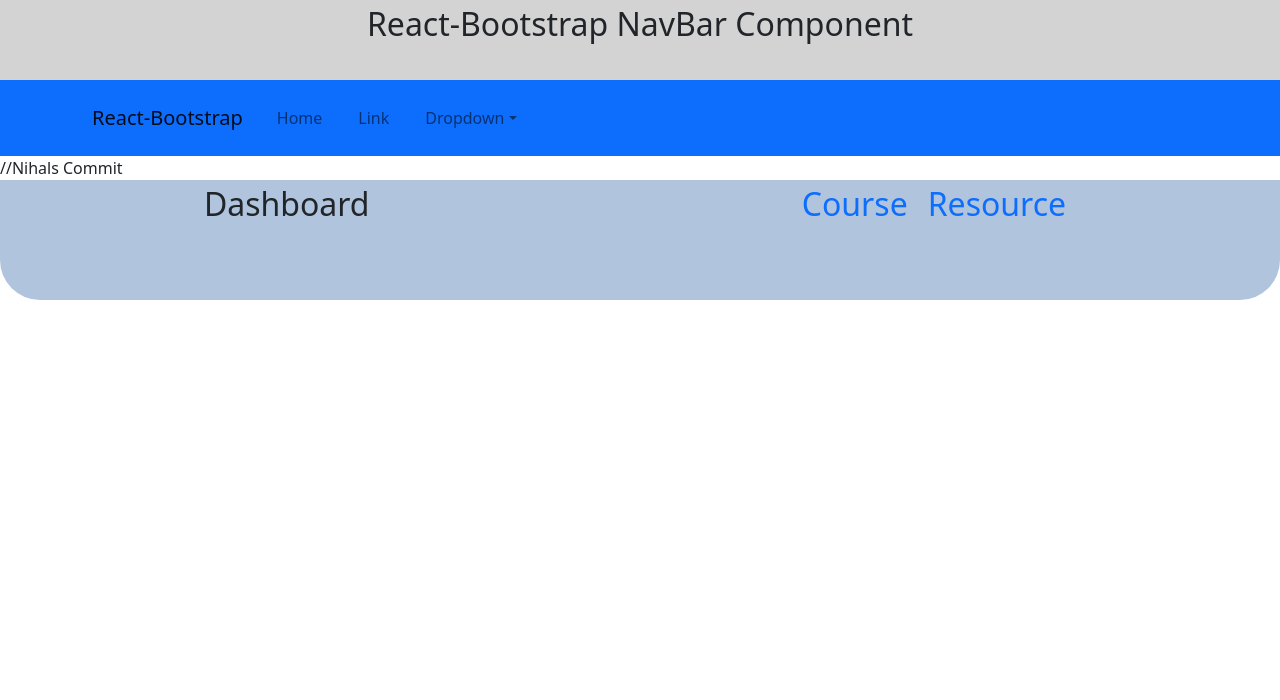
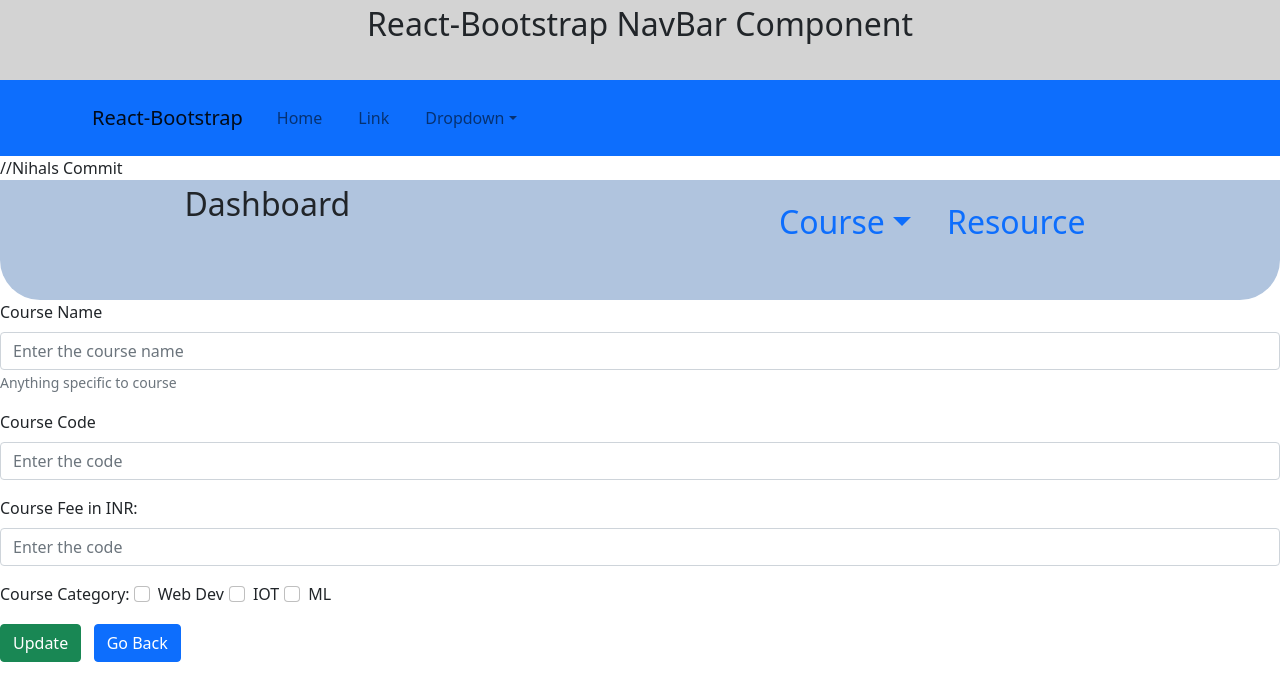
Before and after one commit to Faithinfotech-Training/Experion-Node-Team4, a React (Create React App) app: page /admin/course/edit-course in a window 1280 px wide. Shown: the top 700 px of the page. Built offline with nearby package versions, Linux system fonts and the light colour scheme.

Commit message:
Course Management Edits

```diff
--- a/package.json
+++ b/package.json
@@ -6,6 +6,7 @@
     "@testing-library/jest-dom": "^5.15.1",
     "@testing-library/react": "^11.2.7",
     "@testing-library/user-event": "^12.8.3",
+    "axios": "^0.24.0",
     "bootstrap": "^5.1.3",
     "react": "^17.0.2",
     "react-bootstrap": "^2.0.2",
--- a/src/Routers/Routers.js
+++ b/src/Routers/Routers.js
@@ -3,6 +3,9 @@
 
 import CourseMng from "../pages/Course/CourseMng";
 import AddCourse from "../pages/Course/AddCourse";
+import EditCourse from "../pages/Course/EditCourse/EditCourse";
+import ViewCourse from "../pages/Course/ViewCourse/ViewCourse";
+
 
 function Routers() {
   return (
@@ -12,8 +15,9 @@
       <Routes>
         <Route path="/admin/course" element={<CourseMng />} />
         <Route path="/admin/course/add-course" element={<AddCourse />} />
-        <Route path="/admin/course/add-" element={<AddCourse />} />
-      </Routes>
+        <Route path="/admin/course/edit-course" element={<EditCourse />}/>
+        <Route path="/admin/course/view-courses" element={<ViewCourse />}/>
+        </Routes>
     </Router>
   );
 }
--- a/src/pages/Admin.js
+++ b/src/pages/Admin.js
@@ -1,4 +1,5 @@
 import {Link} from "react-router-dom";
+import { NavDropdown } from 'react-bootstrap';
 
 import "./Admin.css";
 
@@ -11,7 +12,12 @@
         <div className="dashboard">
             <div className="dashboarditem">Dashboard</div>
             <div classname="dashboarditem">
-            <div className="item"><Link to="/admin/course">Course</Link></div>
+            <div className="item">
+                        <NavDropdown title="Course" id="basic-nav-dropdown">
+                            <NavDropdown.Item ><Link to="/admin/course">Course Management</Link></NavDropdown.Item>
+                            <NavDropdown.Item >Course Enquiry Management</NavDropdown.Item>
+                        </NavDropdown>
+                    </div>
             <div className="item"><Link to="/admin/resourseview">Resource</Link></div>
 
 
--- /dev/null
+++ b/src/pages/Course/AddCourse/AddCourse.css
@@ -0,0 +1,10 @@
+.courseAddBox{
+    display: flex;
+
+
+}
+
+.formCheckBox{
+    display: inline-block;
+    margin-right: 5px;
+}
--- a/src/pages/Course/CourseMng.js
+++ b/src/pages/Course/CourseMng.js
@@ -10,6 +10,7 @@
         <Link to="/admin/course/add-course">Add Course</Link>
         <Link to="/admin/course/delete-course">Delete Course</Link>
         <Link to="/admin/course/view-courses">View Course</Link>
+        <Link to="/admin/course/edit-course">Edit Course</Link>
         </>
     )
 }
--- /dev/null
+++ b/src/pages/Course/EditCourse/EditCourse.css
@@ -0,0 +1,10 @@
+.courseAddBox{
+    display: flex;
+
+
+}
+
+.formCheckBox{
+    display: inline-block;
+    margin-right: 5px;
+}
--- /dev/null
+++ b/src/pages/Course/EditCourse/EditCourse.js
@@ -0,0 +1,51 @@
+import { Form, Button } from "react-bootstrap";
+import {useNavigate}  from 'react-router-dom';
+
+import './EditCourse.css'
+
+
+function EditCourse(){
+
+  let navigate = useNavigate();
+    const goBack = ()=>{
+      navigate('/admin/course')
+    }
+
+
+    return(
+        <div>
+        <Form>
+  <Form.Group className="mb-3">
+    <Form.Label>Course Name</Form.Label>
+     <Form.Control type="text" placeholder="Enter the course name" />
+
+    <Form.Text className="text-muted">
+     Anything specific to course
+    </Form.Text>
+  </Form.Group>
+
+  <Form.Group className="mb-3" >
+    <Form.Label>Course Code</Form.Label>
+    <Form.Control type="number" placeholder="Enter the code" />
+  </Form.Group>
+
+  <Form.Group className="mb-3" >
+    <Form.Label>Course Fee in INR:</Form.Label>
+    <Form.Control type="number" placeholder="Enter the code" />
+  </Form.Group>
+
+  <Form.Group className="mb-3" controlId="formBasicCheckbox">
+    Course Category: <Form.Check type="checkbox" label="Web Dev"  className="formCheckBox"/><Form.Check type="checkbox" label="IOT"  className="formCheckBox"/><Form.Check type="checkbox" label="ML"  className="formCheckBox"/>
+  </Form.Group>
+  <Button variant="success" type="submit">
+    Update
+  </Button>&nbsp;&nbsp;&nbsp;
+  <Button variant="primary" type="submit" onClick = {()=> goBack()}>
+    Go Back
+  </Button>
+</Form>
+</div>
+    )
+}
+
+export default EditCourse;
--- /dev/null
+++ b/src/pages/Course/ViewCourse/ViewCourse.js
@@ -0,0 +1,53 @@
+import './ViewCourse.css';
+import axios from 'axios';
+
+import {useState, useEffect } from "react";
+
+
+
+function ViewCourse (){
+
+    const [courses, setCourses] = useState([]);
+
+
+    useEffect(()=>{
+        console.log('The use effect hook has been executed');
+
+        axios
+        .get('http://localhost:5000/courses')
+        .then(response =>{
+            console.log('Promise fulfilled');
+            console.log(response);
+            //response object contains the complete HTTP REQUEST with
+            //returned data, status code, and headers. We need only 'data'
+            setCourses(response.data);
+        })
+
+    }, [])
+
+
+    return(
+        <>
+        <div>
+            <h1>
+                Course List
+            </h1>
+            <div>
+                {courses.map(course =>
+                    // <div key={staff.id} className="staffListLI">
+                    //     {/* <Staff details = {staff} /> */}
+                    // </div>
+                    <div>
+                    <div>{course.coursecode}</div>
+                    <div>{course.coursename}</div>
+                    <div>View Course Details</div>
+                    </div>
+                    )}
+            </div>
+
+        </div>
+        </>
+    )
+}
+
+export default ViewCourse;
```
Also changed, not shown: src/pages/Course/AddCourse/AddCourse.js (added, +53 -0 lines), src/pages/Course/ViewCourse/ViewCourse.css (added), 1 other file (tests, documents, lock files or other folders).
